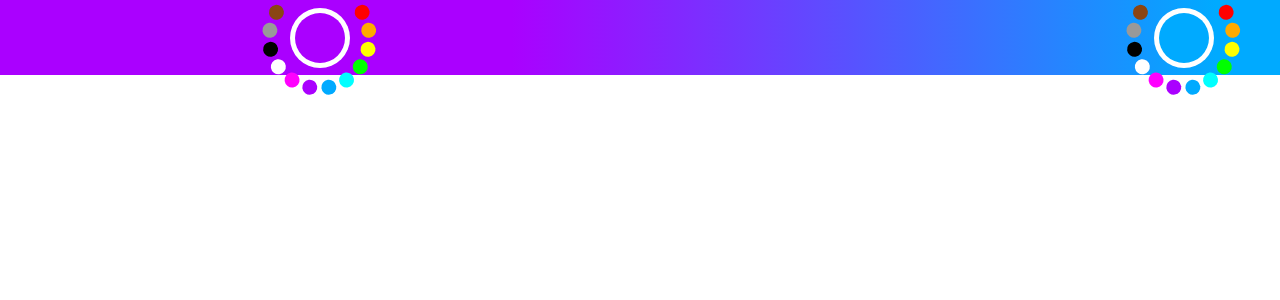
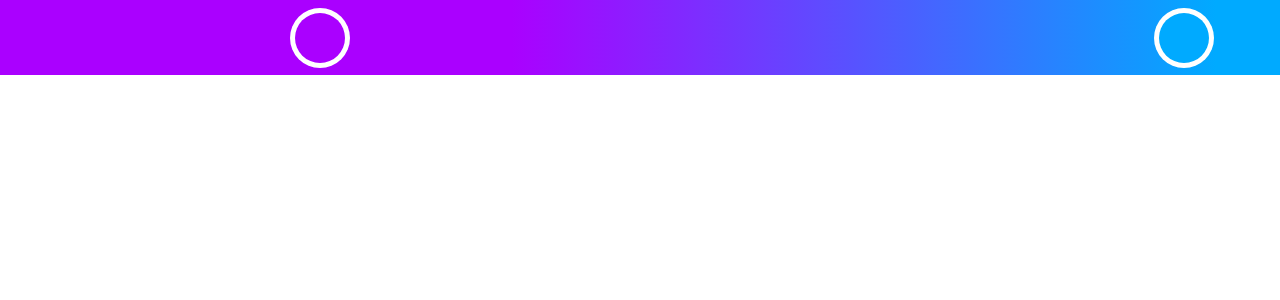
Before and after one commit to MentalG/thispic-frontend, a React (Create React App) app: page / in a window 1280 px wide. Shown: the top 300 px of the page. Built offline with nearby package versions, Linux system fonts and the light colour scheme.

Commit message:
add: dots functionality

```diff
--- a/src/components/ColorDot/ColorDot.js
+++ b/src/components/ColorDot/ColorDot.js
@@ -1,11 +1,19 @@
 import React from 'react';
+import { useDispatch } from 'react-redux';
+import { changeDominantColor, changeSecondaryColor } from '../../store/actions/colors'
+import PropTypes from 'prop-types'
 import './styles.scss';
 
 const ColorDot = (props) => {
-  const { color } = props;
+  const dispath = useDispatch();
+  const { color, count } = props;
 
   const clickHandle = color => {
-    console.log(color);
+    const params = {
+      id: count,
+      color
+    }
+    count === null ? dispath(changeDominantColor(color)) : dispath(changeSecondaryColor(params));
   }
 
   return (
@@ -13,4 +21,12 @@ const ColorDot = (props) => {
   );
 };
 
+ColorDot.propTypes = {
+  count: PropTypes.any
+}
+
+ColorDot.defaultProps = {
+  count: null
+}
+
 export default ColorDot;
--- a/src/components/ColorDot/styles.scss
+++ b/src/components/ColorDot/styles.scss
@@ -0,0 +1,7 @@
+.color {
+    z-index: 100;
+}
+
+.color:hover {
+    cursor: pointer;
+}
--- a/src/components/Dot/Dot.js
+++ b/src/components/Dot/Dot.js
@@ -1,23 +1,33 @@
-import React from 'react';
+import React, { useState } from 'react';
 import PropTypes from 'prop-types';
 import ColorDot from '../ColorDot';
 import './styles.scss';
 
 const Dot = (props) => {
-  const { color, palitra } = props;
+  const [isPalitraActive, setIsPalitraActive] = useState(false);
+  const { color, palitra, count } = props;
+
+  const renderColorsPalitra = () => {
+    return (
+      <>
+        <div className='colors_container'>
+          <div className='colors_wrapper'>
+            {palitra.map((subColor, index) => {
+              return <ColorDot color={subColor} key={index} count={count}/>;
+            })}
+          </div>
+        </div>
+      </>
+    );
+  };
 
   return (
     <div className='dot_container'>
-      <div className='colors_container'>
-        <div className='colors_wrapper'>
-          {palitra.map((subColor, index) => {
-            return (
-              <ColorDot color={subColor} key={index}/>
-            );
-          })}
-        </div>
-      </div>
-      <div className='dot_wrapper'>
+      {isPalitraActive ? renderColorsPalitra() : null}
+      <div
+        className='dot_wrapper'
+        onClick={() => setIsPalitraActive(!isPalitraActive)}
+      >
         <div className='dot' style={{ background: color }}></div>
       </div>
     </div>
@@ -26,10 +36,12 @@ const Dot = (props) => {
 
 Dot.propTypes = {
   color: PropTypes.string,
+  count: PropTypes.any
 };
 
 Dot.defaultProps = {
   color: '#aa00ff',
+  count: null
 };
 
 export default Dot;
--- a/src/components/Dot/styles.scss
+++ b/src/components/Dot/styles.scss
@@ -42,6 +42,10 @@
     height: 60px;
     border-radius: 50%;
     background: #fff;
+
+  }
+
+  .dot_wrapper:hover {
     cursor: pointer;
   }
 
--- a/src/store/actions/colors.js
+++ b/src/store/actions/colors.js
@@ -1,7 +1,14 @@
 import { createAction } from '@reduxjs/toolkit';
 
+export const addSecondaryColor = createAction('colors/secondary/add');
 export const setDominantColor = createAction('colors/dominant/set');
-export const addSecondaryColor = createAction('colors/secondary/add');
+export const setSecondaryColor = createAction('colors/secondary/set');
+
+export function addColor(params) {
+    return (dispatch) => {
+        dispatch(addSecondaryColor(params))
+    }
+}
 
 export function changeDominantColor(color) {
     return (dispatch) => {
@@ -9,8 +16,8 @@ export function changeDominantColor(color) {
     }
 }
 
-export function addColor(params) {
+export function changeSecondaryColor(params) {
     return (dispatch) => {
-        dispatch(addSecondaryColor(params))
+        dispatch(setSecondaryColor(params))
     }
 }
--- a/src/store/reducers/colors.js
+++ b/src/store/reducers/colors.js
@@ -1,6 +1,6 @@
 import { createReducer } from '@reduxjs/toolkit';
 
-import { setDominantColor, addSecondaryColor } from '../actions/colors';
+import { addSecondaryColor, setDominantColor, setSecondaryColor } from '../actions/colors';
 
 const initialState = {
   colors: {
@@ -29,10 +29,14 @@ const initialState = {
 };
 
 export default createReducer(initialState, {
-  [setDominantColor]: (state, payload) => {
-    state.colors.dominant = payload;
-  },
   [addSecondaryColor]: (state, { payload }) => {
     state.colors.secondary =  [...state.colors.secondary, payload];
   },
+  [setDominantColor]: (state, { payload }) => {
+    state.colors.dominant = payload;
+  },
+  [setSecondaryColor]: (state, { payload }) => {
+    const { id, color } = payload
+    state.colors.secondary[id].color = color;
+  },
 });
```
